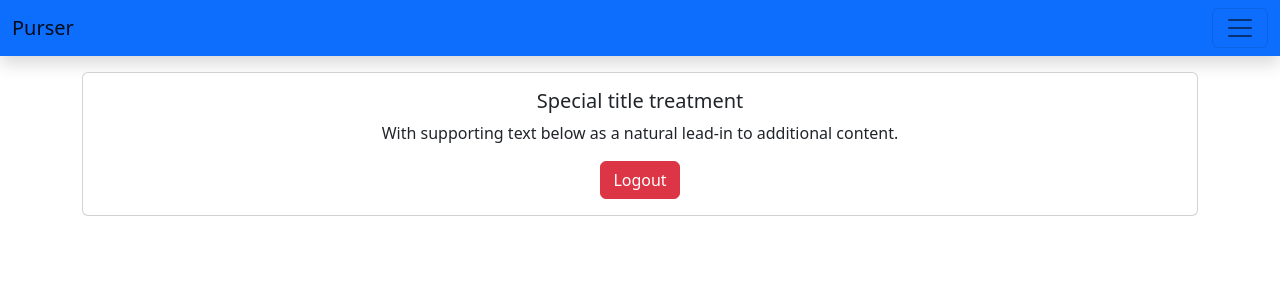
After one commit to EXSAE-Technologies/purser, a Django app: template accounts/templates/auth/user_detail.html in a window 1280 px wide. The commit adds this page. Shown: the top 300 px of the page. Run offline with Django 4.2, Linux system fonts and the light colour scheme; the template is opened without the code that fills it, so the values that code supplies are empty; parts of the project's set-up code (start-up, migrations or seed data) failed here and were passed over; some libraries are stand-ins or nearby versions.

Commit message:
login logout

```diff
--- /dev/null
+++ b/accounts/templates/auth/user_detail.html
@@ -0,0 +1,13 @@
+{% extends 'base.html' %}
+
+{% block main %}
+<div class="container">
+  <div class="card text-center">
+    <div class="card-body">
+      <h5 class="card-title">Special title treatment</h5>
+      <p class="card-text">With supporting text below as a natural lead-in to additional content.</p>
+      <a href="{% url 'accounts:logout' %}" class="btn btn-danger">Logout</a>
+    </div>
+  </div>
+</div>
+{% endblock main %}
--- a/accounts/templates/registration/login.html
+++ b/accounts/templates/registration/login.html
@@ -3,7 +3,7 @@
 {% block main %}
 <div class="container-sm">
   <div class="card">
-    <div class="card-header"><h3 class="card-title">Login</h3></div>
+    <div class="card-header bg-primary"><h3 class="card-title">Login</h3></div>
     <div class="card-body">
       <form method="post">
         {% csrf_token %}
--- a/accounts/urls.py
+++ b/accounts/urls.py
@@ -2,8 +2,11 @@ from rest_framework import routers
 from django.urls import path
 from .views import (
     UserViewSet,
-    AccountLogin
+    AccountLogin,
+    AccountProfile,
+    AccountMain
 )
+from django.contrib.auth.views import logout_then_login
 
 router = routers.DefaultRouter()
 router.register(r'user',UserViewSet,basename="user")
@@ -11,4 +14,8 @@ router.register(r'user',UserViewSet,basename="user")
 app_name="accounts"
 urlpatterns = [
     path('login/',AccountLogin.as_view(),name="login"),
+    path('logout/',logout_then_login,name="logout"),
+    path('id/<pk>/',AccountProfile.as_view(),name="profile"),
+    path('',AccountMain.as_view(),name="main"),
+    path('profile/',AccountMain.as_view(),name="profile2")
 ]
--- a/purser/templates/base.html
+++ b/purser/templates/base.html
@@ -25,7 +25,7 @@
                 <a class="nav-link active" aria-current="page" href="/">Wallets</a>
               </li>
               <li class="nav-item">
-                <a class="nav-link" href="#">Account</a>
+                <a class="nav-link" href="{% url 'accounts:main' %}">Account</a>
               </li>
             </ul>
           </div>
```
Also changed, not shown: accounts/views.py (+12 -1 lines).
